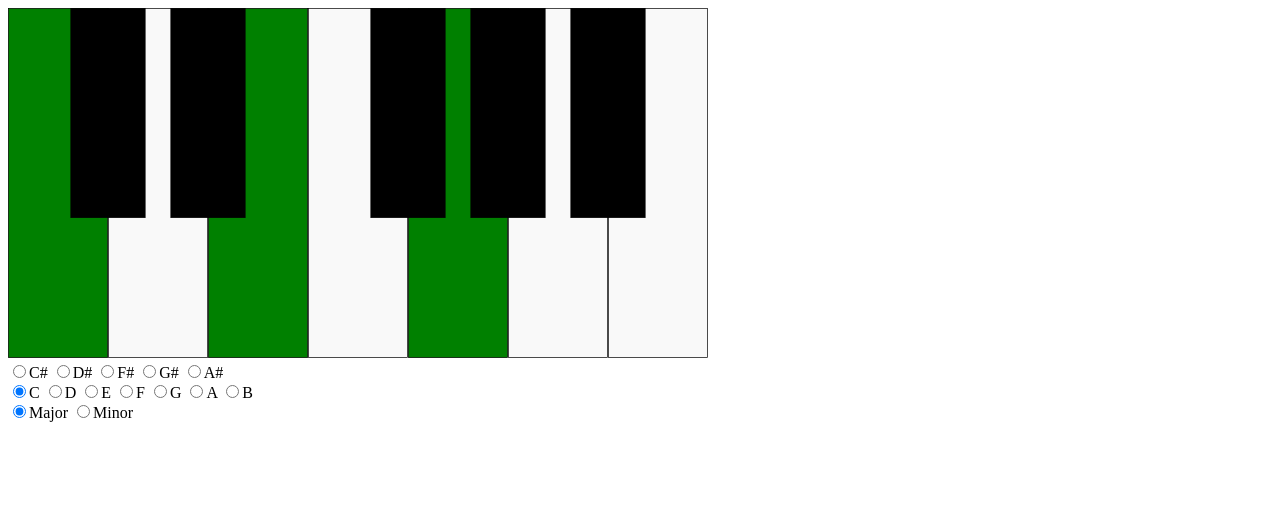
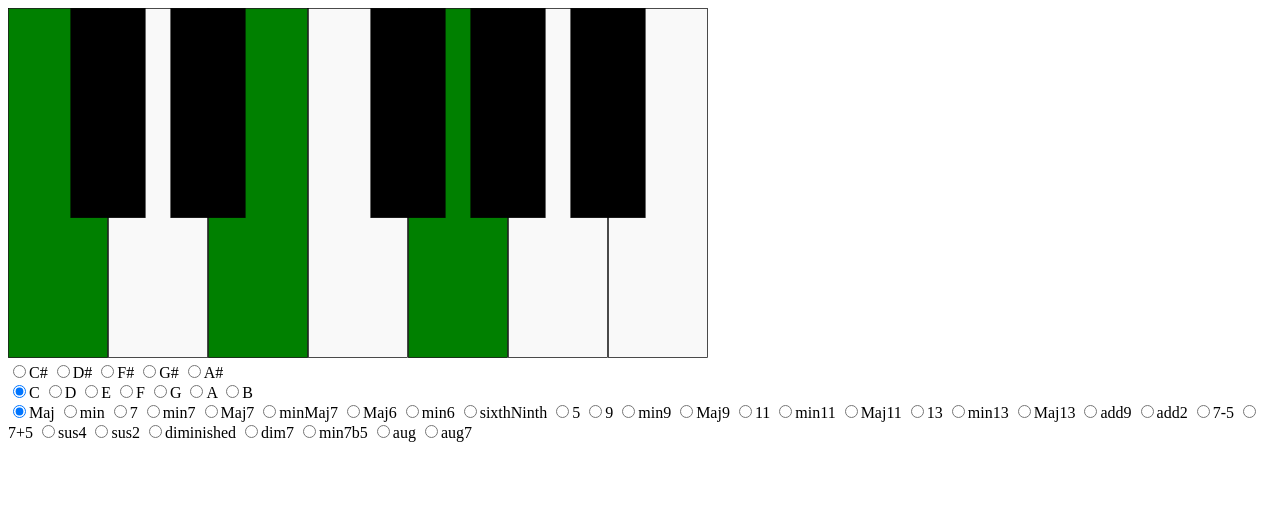
Before and after one commit to elokthewizard/cs50x-final, a Flask app: page / in a window 1280 px wide. Shown: the top 505 px of the page. Run offline with Flask 3, Linux system fonts and the light colour scheme.

Commit message:
add buttons for remaining chord symbols

```diff
--- a/templates/index.html
+++ b/templates/index.html
@@ -159,8 +159,36 @@
             </div>
             <div id="chord-selection">
 
-                <input type="radio" id="major" name="chord" checked>Major
-                <input type="radio" id="minor" name="chord">Minor
+                <input type="radio" id="Major" name="chord" checked>Maj
+                <input type="radio" id="minor" name="chord">min
+                <input type="radio" id="dom7" name="chord">7
+                <input type="radio" id="min7" name="chord">min7
+                <input type="radio" id="Maj7" name="chord">Maj7
+                <input type="radio" id="minMaj7" name="chord">minMaj7
+                <input type="radio" id="Maj6" name="chord">Maj6
+                <input type="radio" id="min6" name="chord">min6
+                <input type="radio" id="sixthNinth" name="chord">sixthNinth
+                <input type="radio" id="fifth" name="chord">5
+                <input type="radio" id="ninth" name="chord">9
+                <input type="radio" id="min9" name="chord">min9
+                <input type="radio" id="Maj9" name="chord">Maj9
+                <input type="radio" id="eleventh" name="chord">11
+                <input type="radio" id="min11" name="chord">min11
+                <input type="radio" id="Maj11" name="chord">Maj11
+                <input type="radio" id="thirteenth" name="chord">13
+                <input type="radio" id="min13" name="chord">min13
+                <input type="radio" id="Maj13" name="chord">Maj13
+                <input type="radio" id="add9" name="chord">add9
+                <input type="radio" id="add2" name="chord">add2
+                <input type="radio" id="sevenMinusFive" name="chord">7-5
+                <input type="radio" id="sevenPlusFive" name="chord">7+5
+                <input type="radio" id="sus4" name="chord">sus4
+                <input type="radio" id="sus2" name="chord">sus2
+                <input type="radio" id="diminished" name="chord">diminished
+                <input type="radio" id="dim7" name="chord">dim7
+                <input type="radio" id="min7b5" name="chord">min7b5
+                <input type="radio" id="aug" name="chord">aug
+                <input type="radio" id="aug7" name="chord">aug7
 
             </div>
         </div>
```
